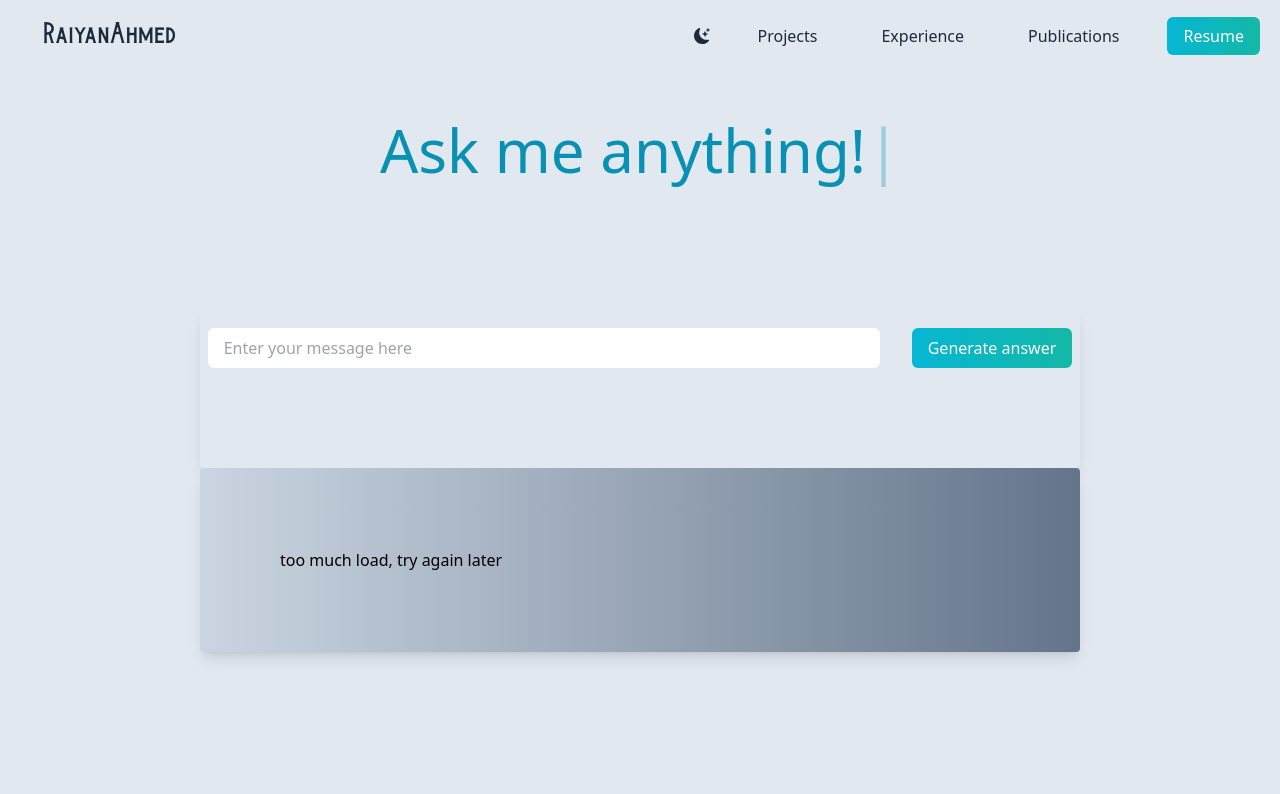
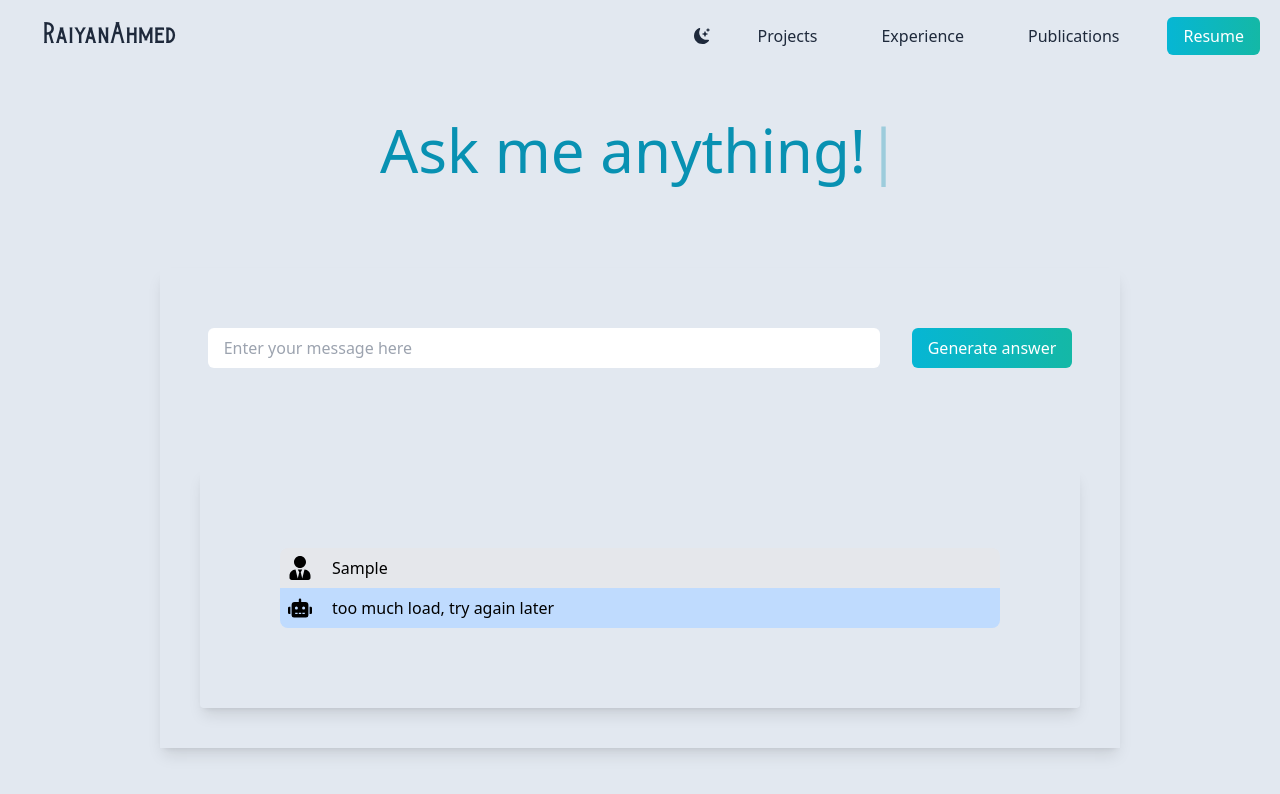
Before and after one commit to notraiyan/portfolio, a Next.js app: page /chatgpt in a window 1280 px wide. Both pictures are taken after typing "Sample" into the empty fields and a click on the input "Generate answer". Shown: the top 794 px of the page. Built offline with nearby package versions, Linux system fonts and the light colour scheme; no server answers.

Commit message:
fix style of chat

```diff
--- /dev/null
+++ b/pages/chat.tsx
@@ -0,0 +1,64 @@
+import axios from "axios";
+import React, { useState } from "react";
+
+interface conversationProps {
+  message: string;
+  type: string;
+}
+
+function Chat() {
+  const [message, setMessage] = useState("");
+  const [conversation, setConversation] = useState<conversationProps[]>([]);
+
+  const handleSubmit = async (e: { preventDefault: () => void }) => {
+    e.preventDefault();
+    // Send the message to the OpenAI API and update the conversation state
+    // const response = await axios.post(
+    //   "https://api.openai.com/v1/engines/davinci/completions",
+    //   {
+    //     prompt: message,
+    //     model: "text-davinci-002",
+    //     max_tokens: 50,
+    //   },
+    //   {
+    //     headers: {
+    //       "Content-Type": "application/json",
+    //       Authorization: process.env.OPENAI_API_KEY,
+    //     },
+    //   }
+    // );
+    // setConversation([
+    //   ...conversation,
+    //   { message: message, type: "user" },
+    //   { message: response.data.choices[0].text, type: "bot" },
+    // ]);
+    // setMessage("");
+  };
+
+  return (
+    <div>
+      <div>
+        {conversation.map((chat, index) => (
+          <div
+            key={index}
+            className={`${
+              chat.type === "user" ? "bg-gray-200" : "bg-blue-200"
+            } p-2 rounded`}
+          >
+            {chat.message}
+          </div>
+        ))}
+      </div>
+      <form onSubmit={handleSubmit}>
+        <input
+          type="text"
+          value={message}
+          onChange={(e) => setMessage(e.target.value)}
+        />
+        <button type="submit">Send</button>
+      </form>
+    </div>
+  );
+}
+
+export default Chat;
--- a/pages/chatgpt.tsx
+++ b/pages/chatgpt.tsx
@@ -1,10 +1,17 @@
 import Head from "next/head";
 import { useState } from "react";
+import { FaRobot, FaUserTie } from "react-icons/fa";
 import Typewriter from "typewriter-effect";
+
+interface conversationProps {
+  message: string;
+  type: string;
+}
 
 export default function Home() {
   const [question, setQuestion] = useState("");
   const [result, setResult] = useState("");
+  const [conversation, setConversation] = useState<conversationProps[]>([]);
   const [loading, setLoading] = useState(false);
 
   async function onSubmit(event: { preventDefault: () => void }) {
@@ -22,9 +29,21 @@ export default function Home() {
       const data = await response.json();
       if (response.status !== 200) {
         setResult("too much load, try again later");
+        setConversation([
+          ...conversation,
+          { message: question, type: "user" },
+          { message: "too much load, try again later", type: "bot" },
+        ]);
+        setQuestion("");
       }
       if (response.status === 200) {
         setResult(data.result);
+        setConversation([
+          ...conversation,
+          { message: question, type: "user" },
+          { message: data.result, type: "bot" },
+        ]);
+        setQuestion("");
       }
       setQuestion("");
     } catch (error) {
@@ -56,9 +75,9 @@ export default function Home() {
           }}
         />
       </h2>
-      <div className="p-10 gap-5 mt-20 width-full">
+      <div className="p-10 gap-5 mt-20 width-full shadow-lg">
         <form
-          className="width-full h-40 text-center rounded overflow-hidden shadow-lg"
+          className="width-full h-40 text-center rounded overflow-hidden"
           onSubmit={onSubmit}
         >
           <input
@@ -76,8 +95,24 @@ export default function Home() {
             disabled={loading}
           />
         </form>
-        <div className="p-20 bg-gradient-to-r from-slate-300 text- to-slate-500 text-black width-full rounded overflow-hidden shadow-lg">
-          {result}
+        <div className="p-20 text-black width-full rounded overflow-hidden shadow-lg">
+          {conversation.map((chat, index) => (
+            <div
+              key={index}
+              className={`${
+                chat.type === "user" ? "bg-gray-200" : "bg-blue-200"
+              } p-2 first:rounded-t-lg last:rounded-b-lg flex`}
+            >
+              <span className="mr-5">
+                {chat.type === "user" ? (
+                  <FaUserTie size={24} />
+                ) : (
+                  <FaRobot size={24} />
+                )}
+              </span>
+              <span>{chat.message}</span>
+            </div>
+          ))}
         </div>
       </div>
     </>
```
